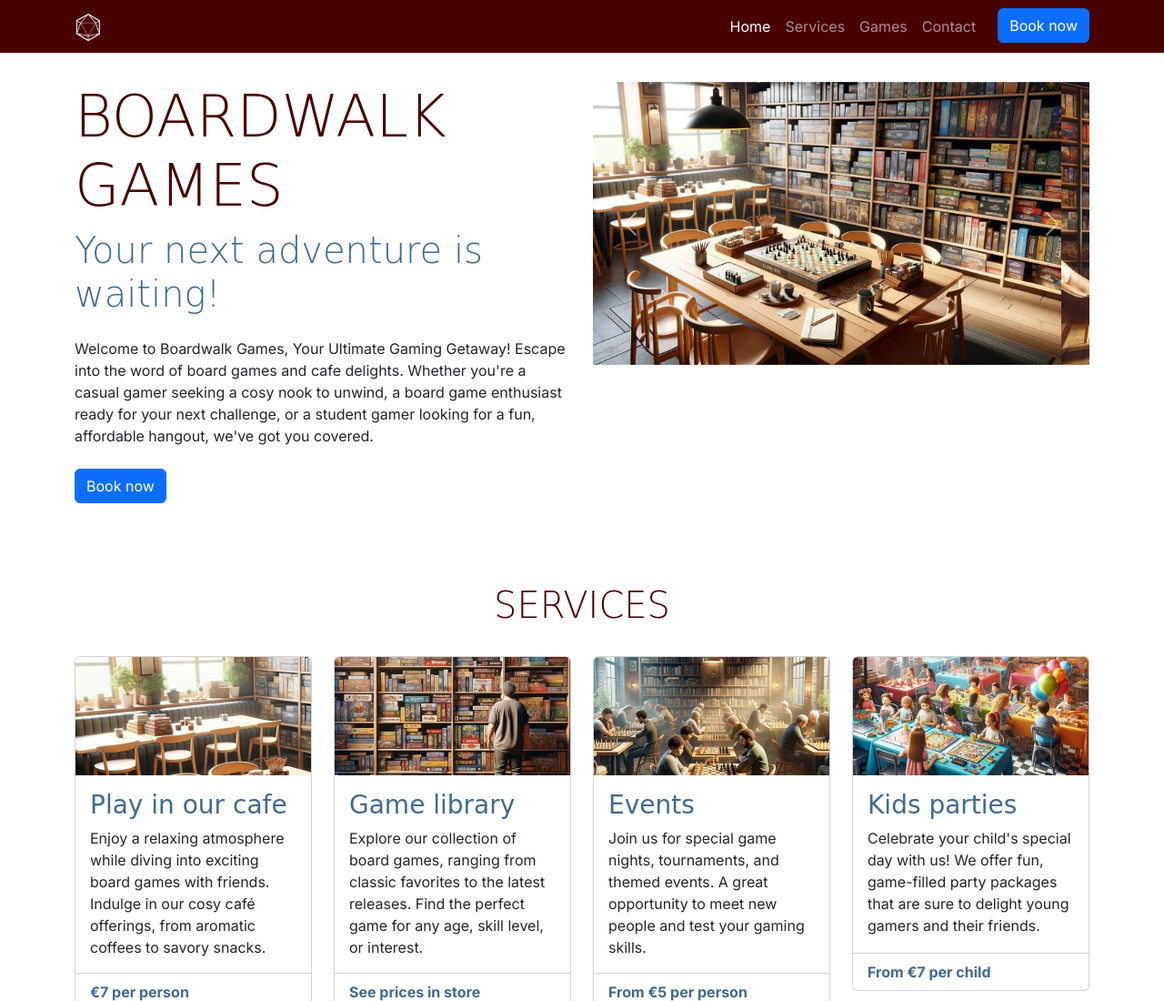
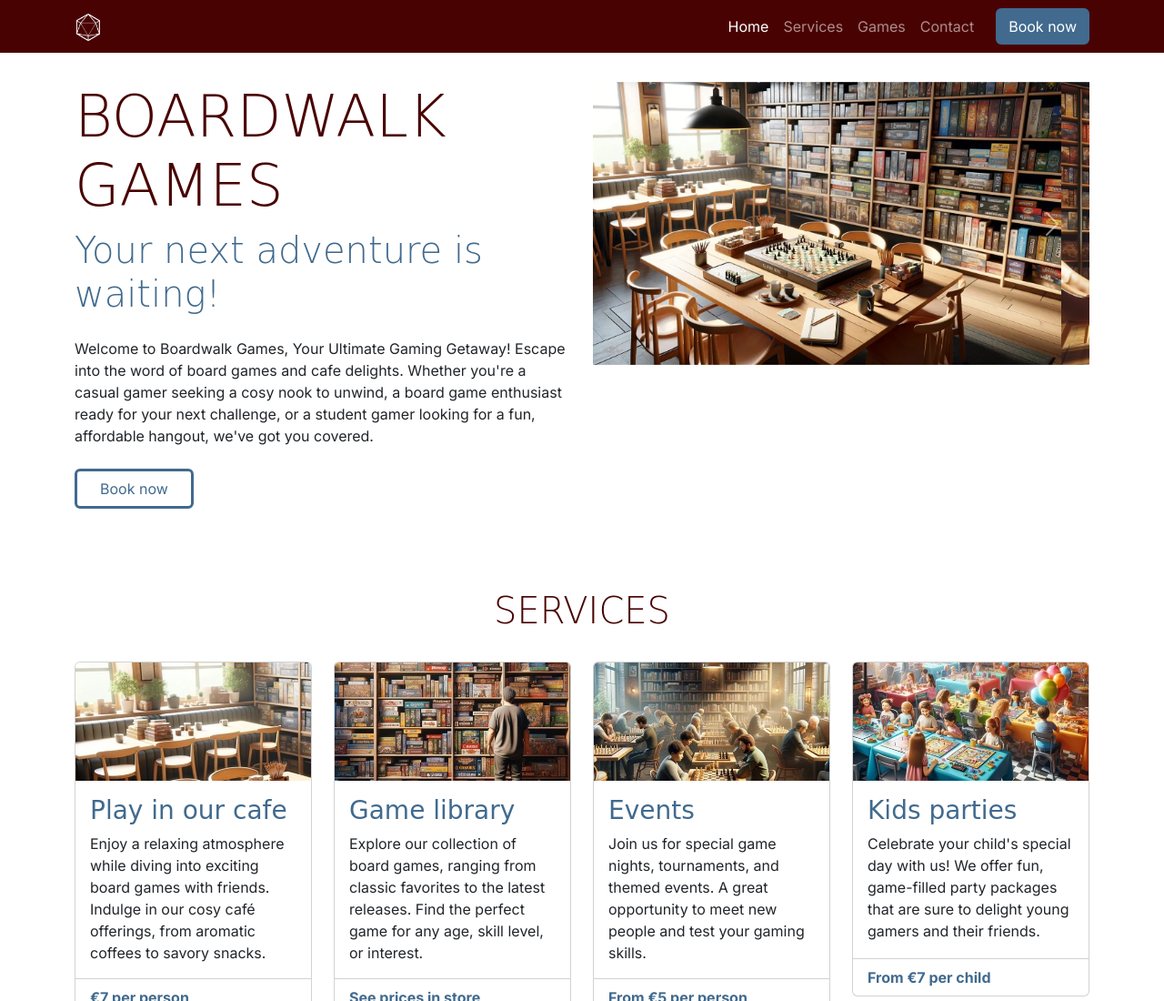
Before and after one commit to ParedesGab/4-boardwalk-games-project, a plain HTML site: page index.html in a window 1280 px wide. Shown: the top 1100 px of the page at 91% size. Drawn offline with nearby package versions, Linux system fonts and the light colour scheme; a web font is replaced by a local one.

Commit message:
Style buttons to match color scheme

```diff
--- a/assets/css/style.css
+++ b/assets/css/style.css
@@ -80,17 +80,18 @@ h3 {
 }
 
 /* Target the margin of the cards and that they all have the same heigth */
-#services .card,  {
+#services .card,
+    {
     margin-bottom: 1.5rem;
     /* these adds spaces between the cards */
 }
 
-#new-games .card  {
+#new-games .card {
     margin-bottom: 1.5rem;
     /* these adds spaces between the cards */
 }
 
-#fav-games .card  {
+#fav-games .card {
     margin-bottom: 1.5rem;
     /* these adds spaces between the cards */
 }
@@ -98,16 +99,16 @@ h3 {
 /* Footer */
 #contact {
     background-color: var(--primary-color);
-    color:white;
+    color: white;
     padding-bottom: 3rem;
 }
 
 #contact h2 {
-    color:white;
+    color: white;
 }
 
 #contact .sub-heading-color {
-    color:var(--highlight-color-light)
+    color: var(--highlight-color-light)
 }
 
 #contact i {
@@ -128,8 +129,41 @@ h3 {
 
 /* Style Opening section using a BS class for tables */
 #contact .table-dark * {
-    background-color: transparent; /*note that this did not work*/
+    background-color: transparent;
+    /*note that this did not work*/
 }
+
+/* Nav buttons (Note that CI places this above the Navbar */
+.custom-button-filled {
+    border: 2px solid var(--highlight-color);
+    background-color: var(--highlight-color);
+    color: white;
+    /* text color */
+}
+
+/* hover styles for the nav button */
+.custom-button-filled:hover {
+    border: 2px solid var(--secondary-color);
+    background-color: var(--secondary-color);
+    color: white;
+    /* text color */
+}
+
+/* Header buttons (Note that CI places this above the Navbar */
+.custom-button-outline {
+    border: 3px solid var(--highlight-color);
+    color: var(--highlight-color);
+    /* text color */
+    padding: 7px 25px;
+}
+
+/* Hover styles for the header button */
+.custom-button-outline:hover {
+    background-color: var(--secondary-color);
+    color: white;
+}
+
+
 
 
 /* the heights are inconsisten across the different devices*/
@@ -140,7 +174,8 @@ what CI do is they target the card-body class instead, which is the text inside
 /* How CI writes it: Medium devices (tablets, 768 px and up)*/
 @media screen and (min-width : 768px) {
     #services .card-body {
-        min-height: 191px; /* Initially I tried with 180o px but that value was not quite right, because the cards
+        min-height: 191px;
+        /* Initially I tried with 180o px but that value was not quite right, because the cards
         still looked incosistent. Thus use devtools and scroll with the mouse
         until you find the rigth value */
     }
@@ -150,11 +185,14 @@ what CI do is they target the card-body class instead, which is the text inside
 /* CI wrote: Large devices (small laptops, 992 px and up) */
 @media screen and (min-width : 992px) {
     #services .card-body {
-        min-height: auto; /*this removes the margin*/
+        min-height: auto;
+        /*this removes the margin*/
     }
 }
+
 @media screen and (min-width : 1200px) {
     #services .card-body {
-        min-height: 195px; /*this removes the margin*/
+        min-height: 195px;
+        /*this removes the margin*/
     }
 }
--- a/index.html
+++ b/index.html
@@ -52,7 +52,8 @@
                         <a class="nav-link" href="#contact">Contact</a> <!--this links the Contact nav with the Footer Contact section in Home-->
                     </li>
                     <li class="nav-item">
-                        <a href="booking.html" class ="btn btn-primary ms-lg-3">Book now</a>
+                        <!-- Add the custom css class= .custom-button-filled and remember to remove the BS btn-primary class too-->
+                        <a href="booking.html" class ="btn ms-lg-3 custom-button-filled">Book now</a>
                     </li>
                 </ul>
             </div>
@@ -72,7 +73,7 @@
                     nook to unwind, a board
                     game enthusiast ready for your next challenge, or a student gamer looking for a fun, affordable
                     hangout, we've got you covered.</p>
-                    <a href="booking.html" class ="btn btn-primary mb-4">Book now</a>
+                    <a href="booking.html" class ="btn custom-button-outline mb-4">Book now</a>
             </div>
 
             <div class="col-12 col-xl-6">
```
Also changed, not shown: booking.html (+1 -1 lines), game-library.html (+9 -6 lines), success.html (+1 -1 lines).
